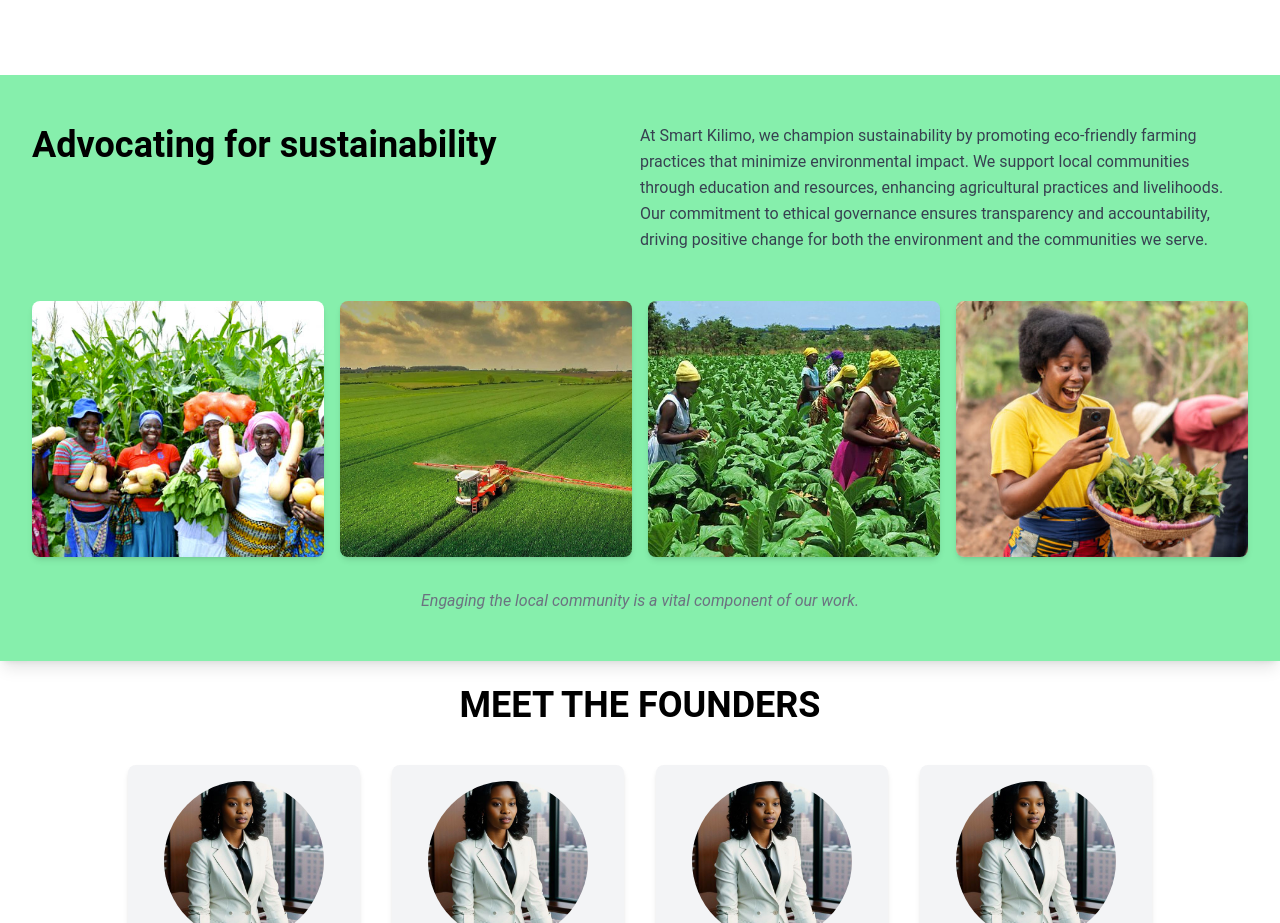
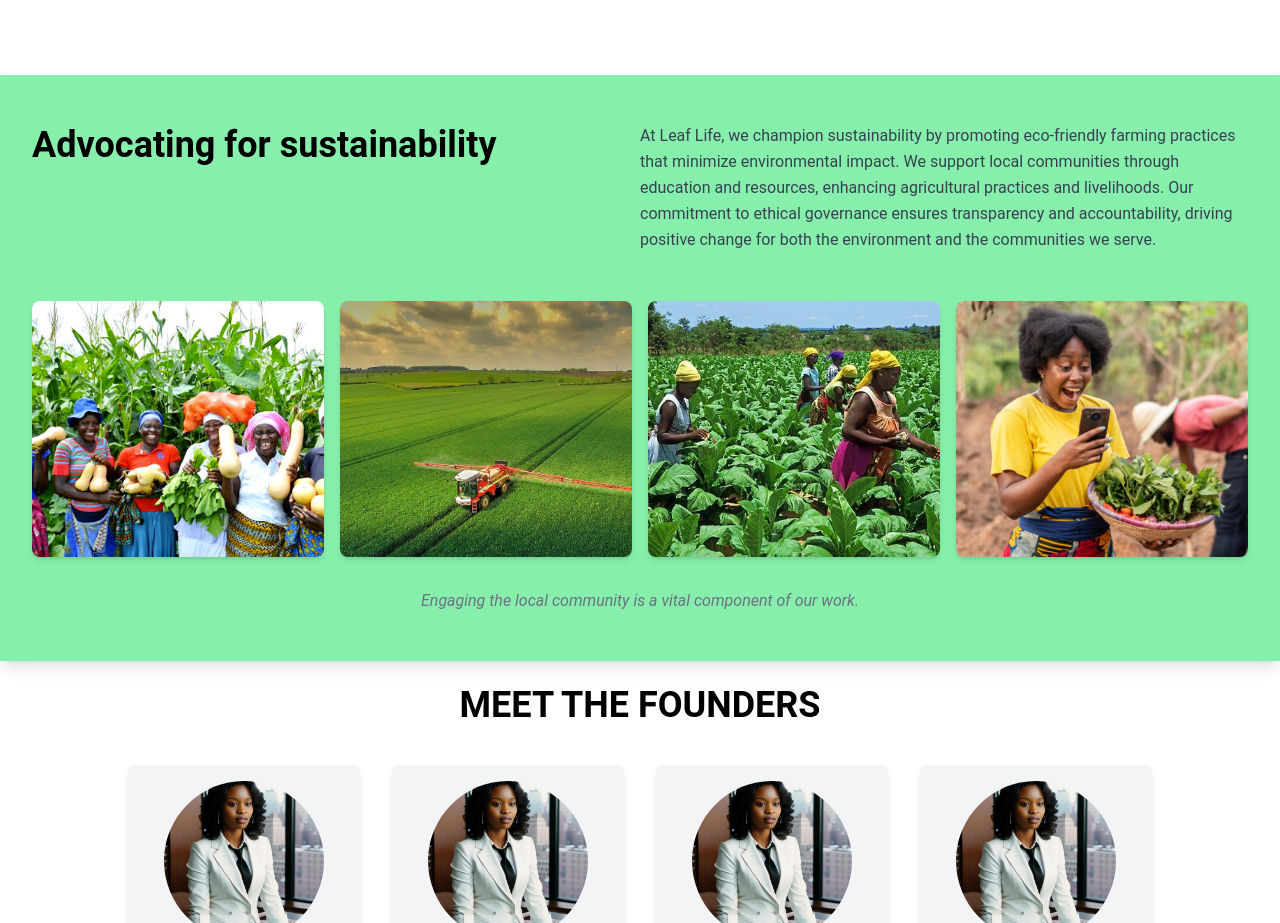
Before and after one commit to CHIGODI/LeafLife, a React (Vite) app in the folder FRONT-END/LeafLife/: page / in a window 1280 px wide. Shown: the part 2720-3643 px from the top of the page. Built offline with nearby package versions, Linux system fonts and the light colour scheme.

Commit message:
added this componets 1. Mission Value 2. Founders 3. Sustainability 4. Contact and the footer This components are all dashboard component and are static for now

```diff
--- a/FRONT-END/LeafLife/src/components/Sustainability.jsx
+++ b/FRONT-END/LeafLife/src/components/Sustainability.jsx
@@ -19,7 +19,7 @@ const Sustainability = () => {
         {/* Description */}
         <div className="md:w-1/2 text-gray-700 leading-relaxed">
           <p>
-            At Smart Kilimo, we champion sustainability by promoting eco-friendly farming practices that minimize environmental impact. We support local communities through education and resources, enhancing agricultural practices and livelihoods. Our commitment to ethical governance ensures transparency and accountability, driving positive change for both the environment and the communities we serve.
+            At Leaf Life, we champion sustainability by promoting eco-friendly farming practices that minimize environmental impact. We support local communities through education and resources, enhancing agricultural practices and livelihoods. Our commitment to ethical governance ensures transparency and accountability, driving positive change for both the environment and the communities we serve.
           </p>
         </div>
       </div>
```
